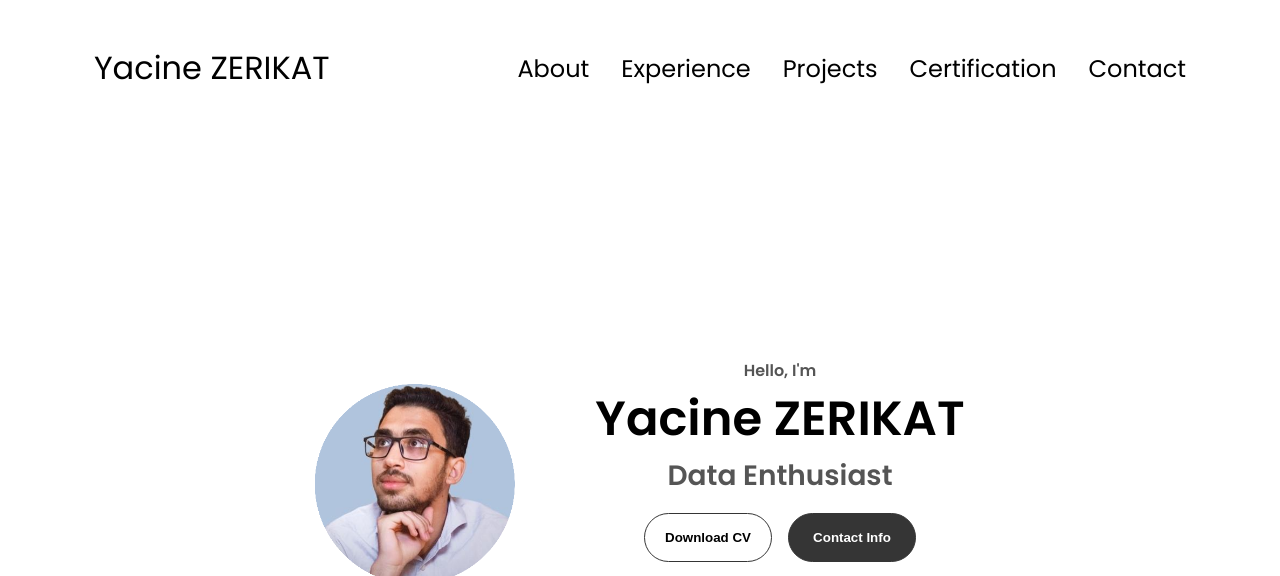
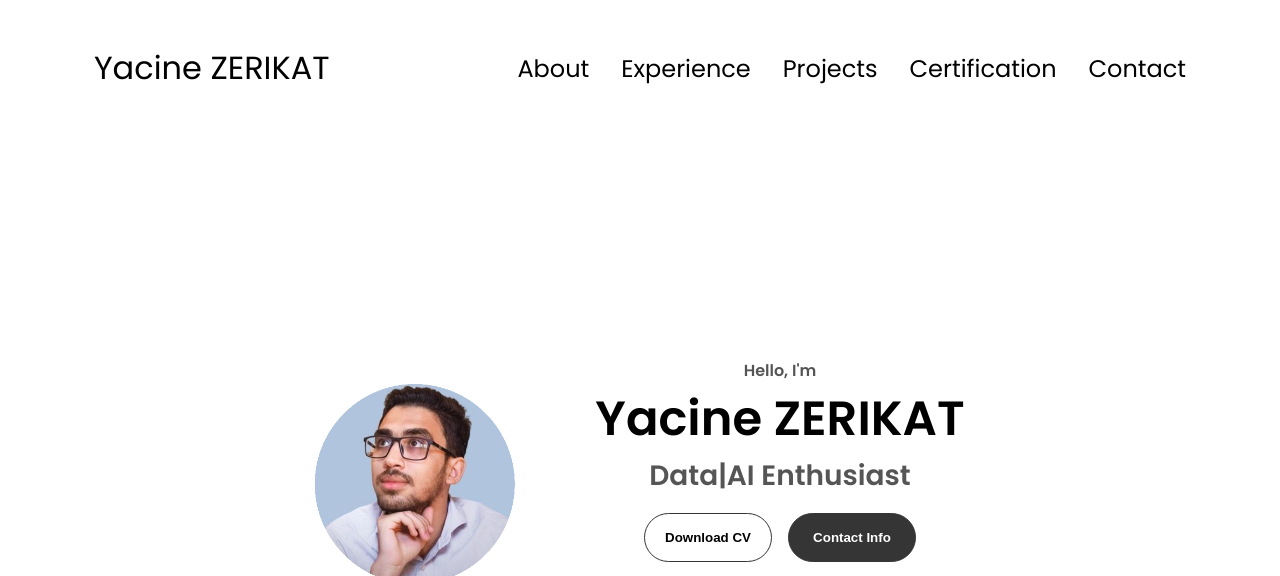
Before and after one commit to yacinzr/Portfolio-, a plain HTML site: page index.html in a window 1280 px wide. Shown: the top 576 px of the page. Drawn offline with Linux system fonts and the light colour scheme.

Commit message:
Update index.html

```diff
--- a/index.html
+++ b/index.html
@@ -48,7 +48,7 @@
     <div class="section__text">
       <p class="section__text__p1">Hello, I'm</p>
       <h1 class="title">Yacine ZERIKAT</h1>
-      <p class="section__text__p2">Data Enthusiast
+      <p class="section__text__p2">Data|AI  Enthusiast
       </p>
       <div class="btn-container">
         <button class="btn btn-color-2" onclick="window.open('./assets/Yacine ZERIKAT CV_.pdf')">
```
